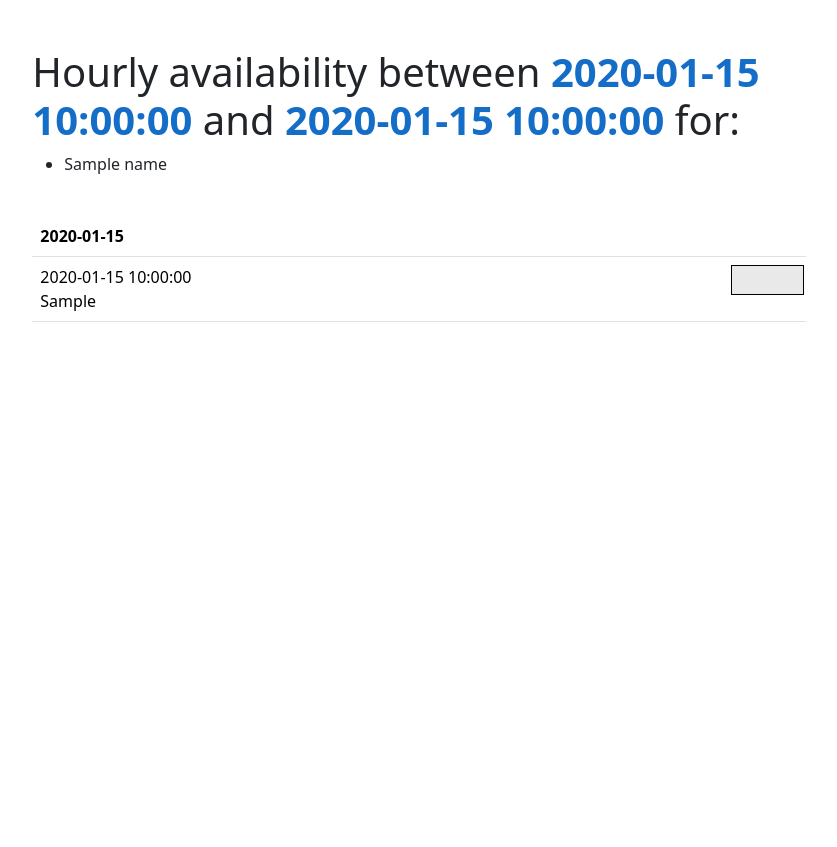
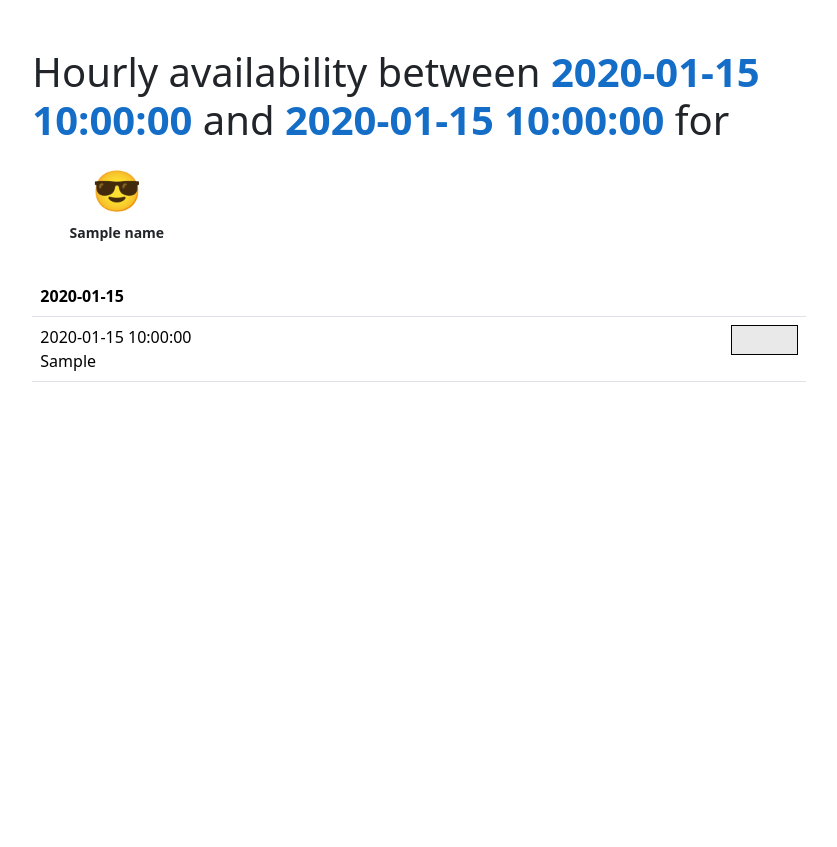
Before and after one commit to tylerfong229/residents-doing-things-flask, a Flask app: template templates/hourly_availability.html in a window 1280 px wide. Shown: the top 847 px of the page, without its empty margins (221-1058 px from the left). Before the commit the page ends 322 px from the top, so only its background shows below. Run offline with Flask 3, Linux system fonts and the light colour scheme; the template is opened without the code that fills it: most values are stand-ins (such as "Sample title", 1, 10 or a date in 2020).

Commit message:
clean up selected names

```diff
--- a/etl/get_schedule.py
+++ b/etl/get_schedule.py
@@ -233,7 +233,7 @@ class Schedule:
         final_relevant_names = []
         for name in relevant_names:
             if name not in working_hours.columns:
-                updated_name = f"{name} (No working hours in schedule during date range)"
+                updated_name = f"{name} \n (no scheduled working hours)"
                 working_hours[updated_name] = 0
                 final_relevant_names.append(updated_name)
             else:
--- a/templates/base.html
+++ b/templates/base.html
@@ -21,23 +21,11 @@
     <script src="https://cdn.jsdelivr.net/npm/bootstrap@5.3.1/dist/js/bootstrap.min.js"
         integrity="sha384-Rx+T1VzGupg4BHQYs2gCW9It+akI2MM/mndMCy36UVfodzcJcF0GGLxZIzObiEfa"
         crossorigin="anonymous"></script>
+
 </head>
 
 <body>
     <div class="col-lg-8 mx-auto p-3 py-md-5">
-        <!-- <header class="d-flex align-items-center pb-3 mb-5 border-bottom">
-            <a href="#" class="d-flex align-items-center text-dark text-decoration-none">
-                <svg xmlns="http://www.w3.org/2000/svg" width="40" height="32" class="me-2" viewBox="0 0 118 94"
-                    role="img">
-                    <title>Bootstrap</title>
-                    <path fill-rule="evenodd" clip-rule="evenodd"
-                        d="M24.509 0c-6.733 0-11.715 5.893-11.492 12.284.214 6.14-.064 14.092-2.066 20.577C8.943 39.365 5.547 43.485 0 44.014v5.972c5.547.529 8.943 4.649 10.951 11.153 2.002 6.485 2.28 14.437 2.066 20.577C12.794 88.106 17.776 94 24.51 94H93.5c6.733 0 11.714-5.893 11.491-12.284-.214-6.14.064-14.092 2.066-20.577 2.009-6.504 5.396-10.624 10.943-11.153v-5.972c-5.547-.529-8.934-4.649-10.943-11.153-2.002-6.484-2.28-14.437-2.066-20.577C105.214 5.894 100.233 0 93.5 0H24.508zM80 57.863C80 66.663 73.436 72 62.543 72H44a2 2 0 01-2-2V24a2 2 0 012-2h18.437c9.083 0 15.044 4.92 15.044 12.474 0 5.302-4.01 10.049-9.119 10.88v.277C75.317 46.394 80 51.21 80 57.863zM60.521 28.34H49.948v14.934h8.905c6.884 0 10.68-2.772 10.68-7.727 0-4.643-3.264-7.207-9.012-7.207zM49.948 49.2v16.458H60.91c7.167 0 10.964-2.876 10.964-8.281 0-5.406-3.903-8.178-11.425-8.178H49.948z"
-                        fill="currentColor"></path>
-                </svg>
-                <span class="fs-4">Residents Doing Things</span>
-            </a>
-        </header> -->
-        <div style="height:50%;"></div>
 
         {% block content%}{% endblock %}
 
--- a/templates/hourly_availability.html
+++ b/templates/hourly_availability.html
@@ -1,17 +1,26 @@
 {% extends "base.html" %}
 
 {% block content%}
-<div class="container px-4">
+<div class="container px-4" style="height: 100vh;">
     <h1>Hourly availability between <span span style="color:#146DC6; font-weight: bold;">{{start_date}}</span> and
-        <span style="color:#146DC6; font-weight: bold;">{{end_date}}</span> for:
+        <span style="color:#146DC6; font-weight: bold;">{{end_date}}</span> for
     </h1>
-    <ul>
+
+    <div class="container-fluid py-2">
+        <div class="d-flex overflow-scroll">
             {% for name in names %}
-        <li>{{name}}</li>
+            <div style="min-width: 150px; min-height: 80px; padding-right: 5px;">
+                <div style="text-align: center;"><span style="font-size: 40px;">&#128526;</span></div>
+                <div style="text-align: center;"><span style="font-size: 14px;"><b>{{name}}</b></span></div>
+            </div>
             {% endfor %}
-    </ul>
+        </div>
+    </div>
+
     <br>
+    <div style="overflow: auto;">
         {% for date, hourly_availabilities in availabilities.items() %}
+
         <table class="table">
             <tr>
                 <th>{{ date }}</th>
@@ -23,7 +32,7 @@
                 <td>{{ avail.display_time_range }} <br> {{ avail.display_hour_range }}</td>
                 <td>
                     <div>
-                    <table style="border-radius:50px; width:110%; height: 30px;">
+                        <table style="border-radius:50px; width:100%; height: 30px;">
                             <tr>
                                 {% for hr in hours %}
                                 {% if hr >= avail.start_time and hr <= avail.end_time %} <td
@@ -42,4 +51,5 @@
     </table>
     {% endfor %}
 </div>
+</div>
 {% endblock %}
```
Lines whose indentation alone changed are shown as unchanged.
